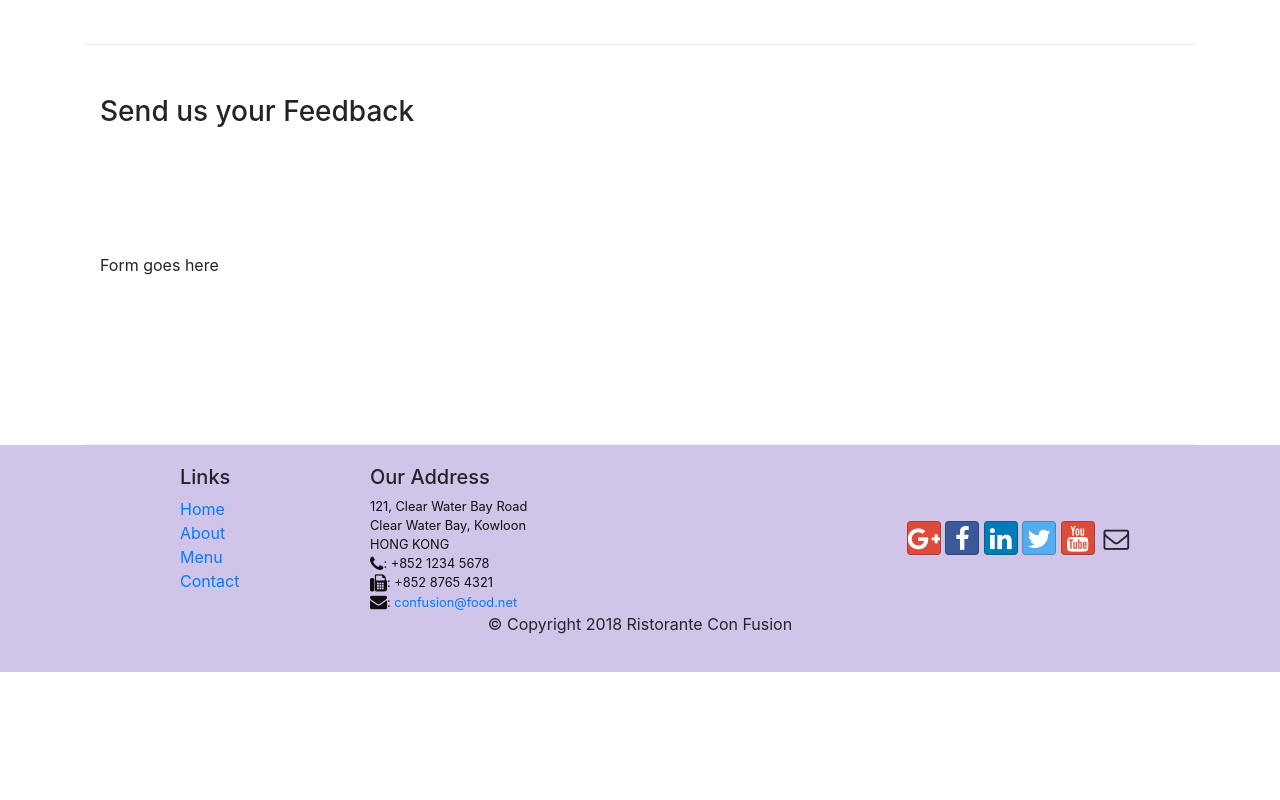
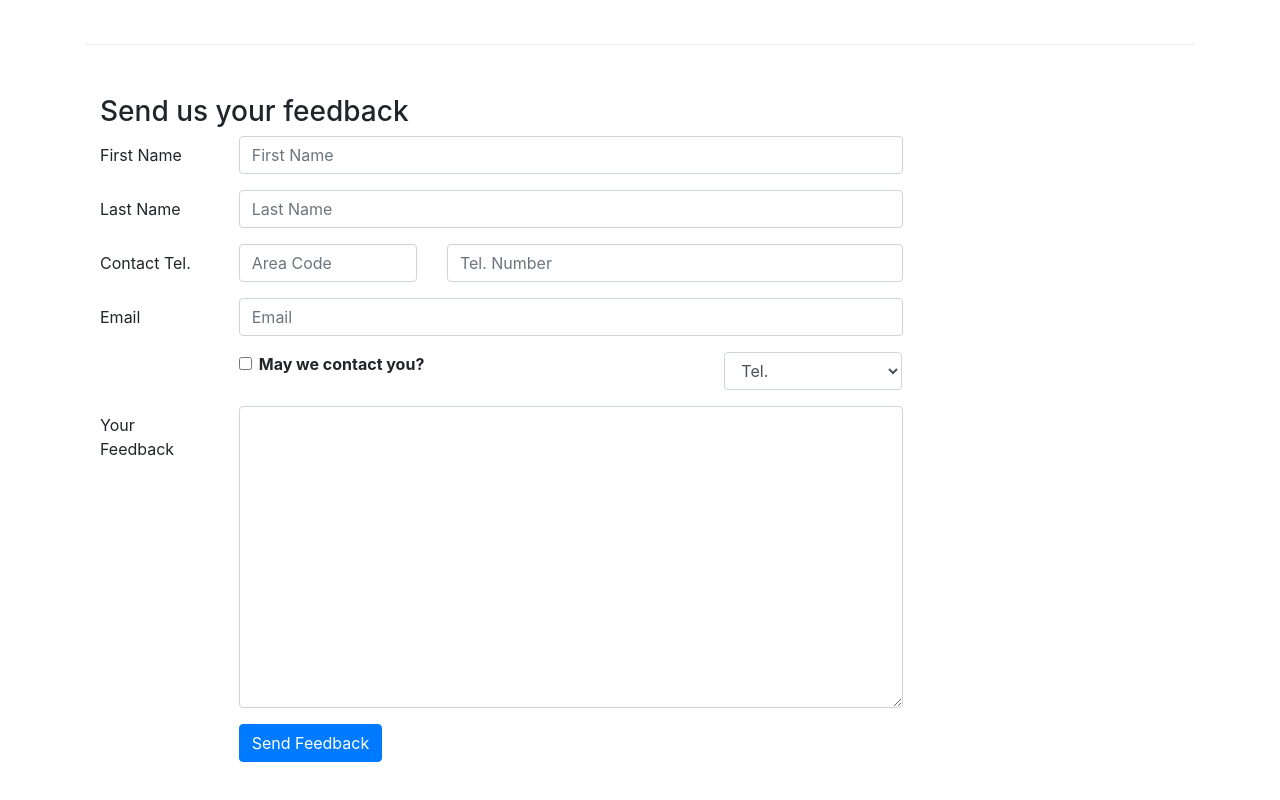
Before and after one commit to someOne404/react1, a website: page conFusion/contactus.html in a window 1280 px wide. Shown: the part 820-1620 px from the top of the page. Before the commit the page ends 1492 px from the top, so only its background shows below. Drawn offline with nearby package versions, Linux system fonts and the light colour scheme.

Commit message:
form added

```diff
--- a/conFusion/contactus.html
+++ b/conFusion/contactus.html
@@ -89,10 +89,74 @@
 
         <div class="row row-content">
            <div class="col-12">
-              <h3>Send us your Feedback</h3>
+              <h3>Send us your feedback</h3>
            </div>
             <div class="col-12 col-md-9">
-                Form goes here
+                <form>
+                    <div class="form-group row">
+                        <label for="firstname" class="col-md-2 col-form-label">First Name</label>
+                        <div class="col-md-10">
+                            <input type="text" class="form-control" id="firstname" name="firstname"
+                            placeholder="First Name">
+                        </div>
+                    </div>
+                    <div class="form-group row">
+                        <label for="lastname" class="col-md-2 col-form-label">Last Name</label>
+                        <div class="col-md-10">
+                            <input type="text" class="form-control" id="lastname" name="lastname"
+                            placeholder="Last Name">
+                        </div>
+                    </div>
+                    <div class="form-group row">
+                        <label for="telnum" class="col-12 col-md-2 col-form-label">Contact Tel.</label>
+                        <div class="col-5 col-md-3">
+                            <input type="tel" class="form-control" id="areacode" name="areacode"
+                            placeholder="Area Code">
+                        </div>
+                        <div class="col-7 col-md-7">
+                            <input type="tel" class="form-control" id="telnum" name="telnum"
+                            placeholder="Tel. Number">
+                        </div>
+                    </div>
+                    <div class="form-group row">
+                        <label for="emailid" class="col-md-2 col-form-label">Email</label>
+                        <div class="col-md-10">
+                            <input type="email" class="form-control" id="emailid" name="emailid"
+                            placeholder="Email">
+                        </div>
+                    </div>
+                    <div class="form-group row">
+                        <div class="col-md-6 offset-md-2">
+                            <div class="form-check">
+                                <input type="checkbox" class="form-check-input"
+                                name="approve" id="approve" value="">
+                                <label class="form-check-label" for="approve">
+                                    <strong>May we contact you?</strong>
+                                </label>
+                            </div>
+                        </div>
+                        <div class="col-md-3 offset-md-1">
+                            <select class="form-control">
+                                <option>Tel.</option>
+                                <option>Email</option>
+                            </select>
+                        </div>
+                    </div>
+                    <div class="form-group row">
+                        <label for="feedback" class="col-md-2 col-form-label">Your Feedback</label>
+                        <div class="col-md-10">
+                            <textarea class="form-control" id="feedback" name="feedback"
+                            rows="12"></textarea>
+                        </div>
+                    </div>
+                    <div class="form-group row">
+                        <div class="offset-md-2 col-md-10">
+                            <button type="submit" class="btn btn-primary">
+                                Send Feedback
+                            </button>
+                        </div>
+                    </div>
+                </form>
             </div>
              <div class="col-12 col-md">
             </div>
```
